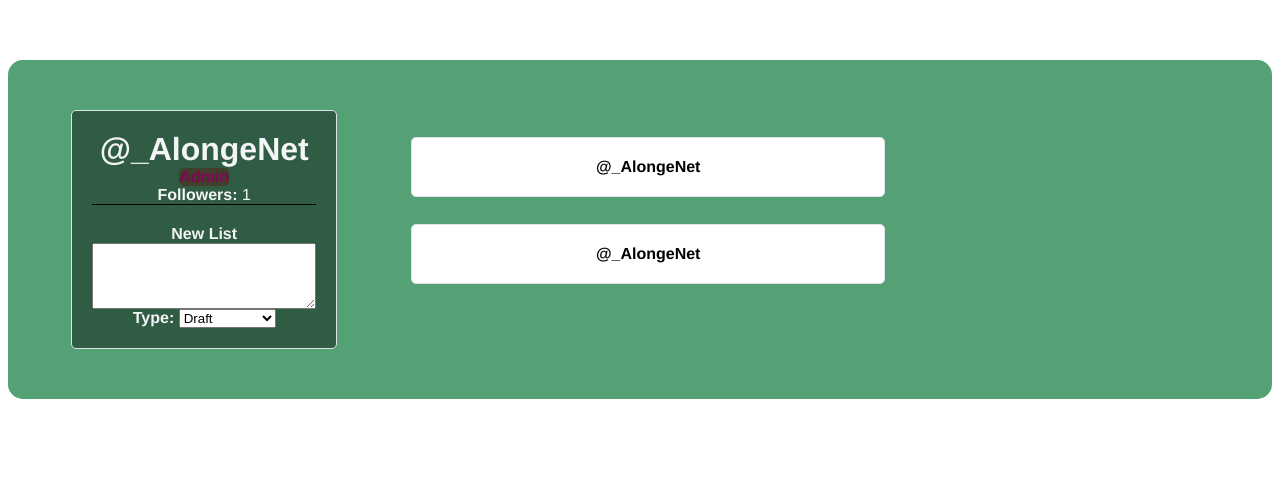
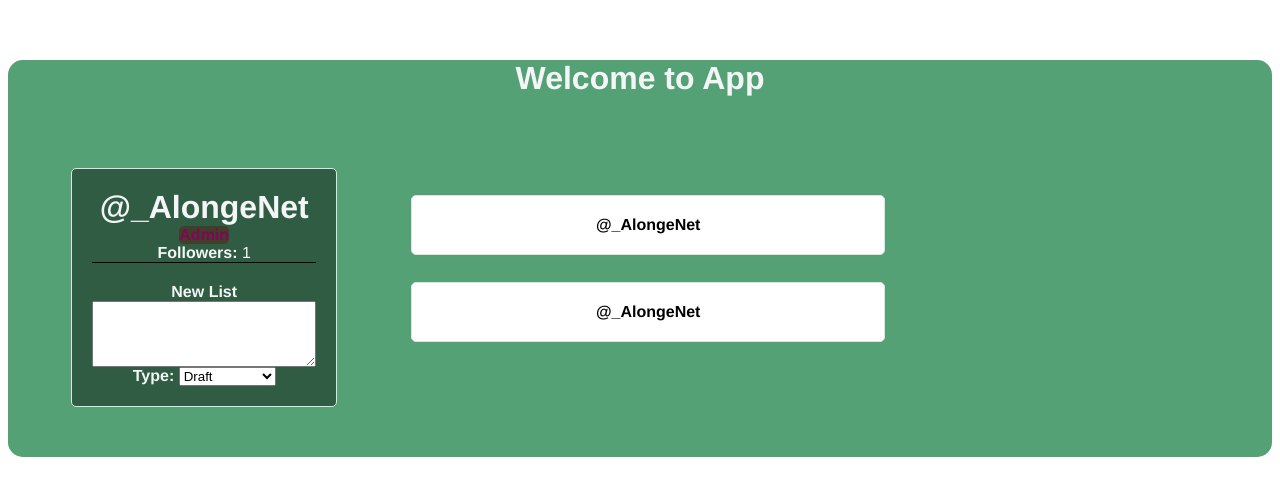
Before and after one commit to AlexseyWeb/peet-Vue-3, a Vue app: page / in a window 1280 px wide. Shown: the top 496 px of the page. Built offline with nearby package versions, Linux system fonts and the light colour scheme.

Commit message:
add tag h1

```diff
--- a/src/App.vue
+++ b/src/App.vue
@@ -1,5 +1,6 @@
 <template>
   <div id="app">
+    <h1>Welcome to App</h1>
       <UserProfile/>
   </div>
 </template>
```
